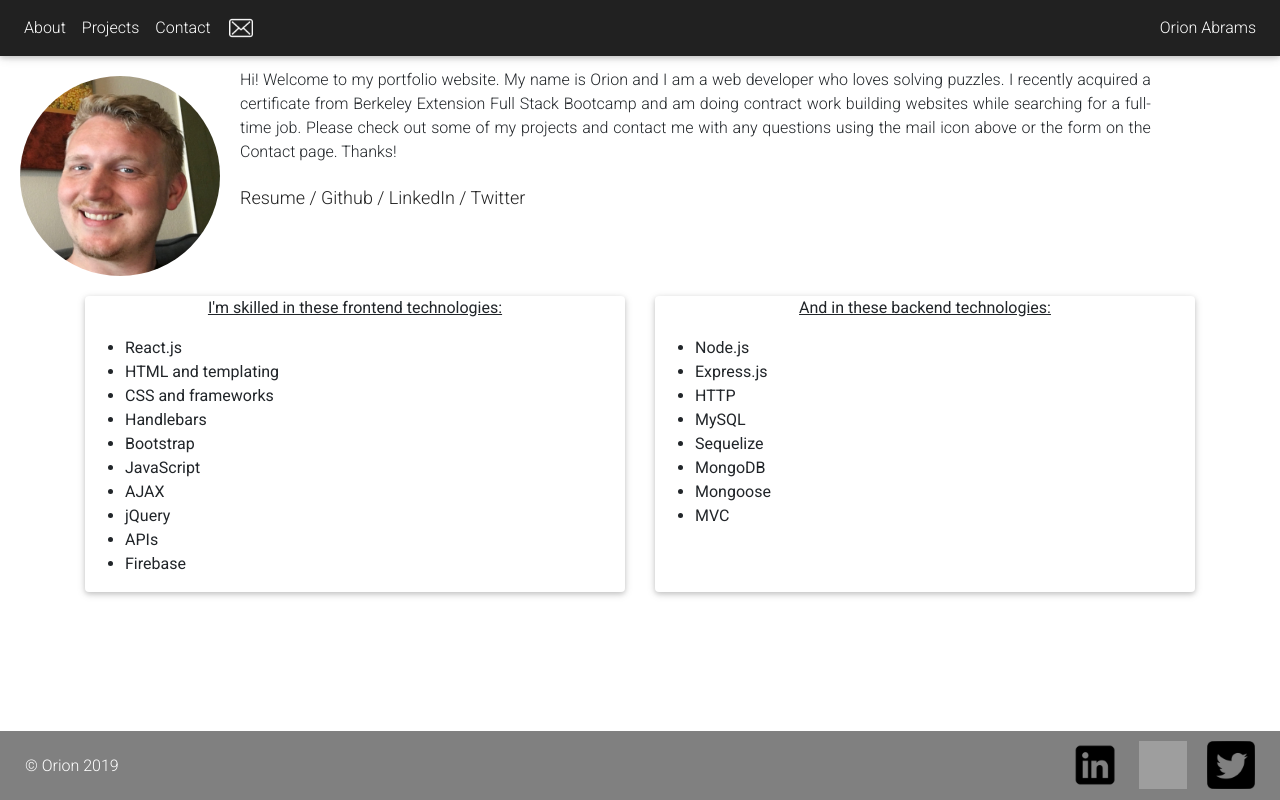
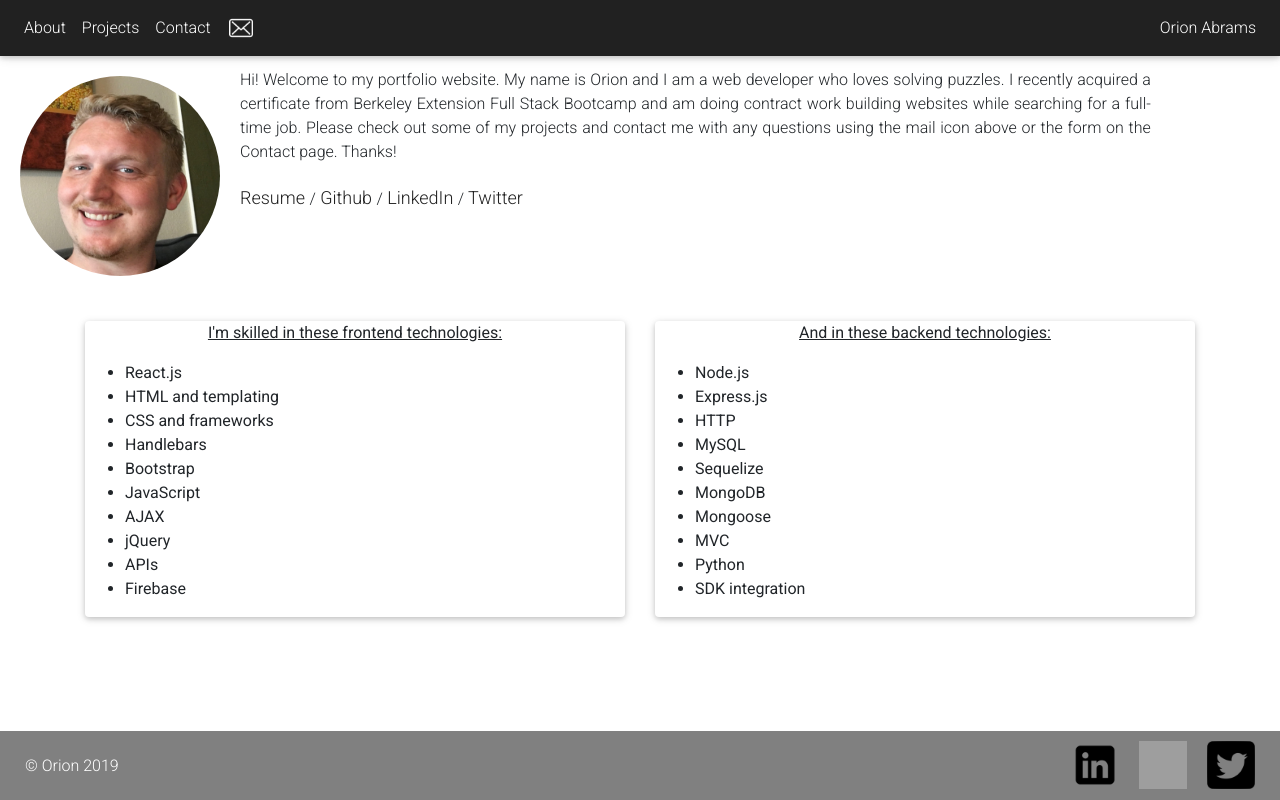
Before and after one commit to OrionAbrams/My-Portfolio, a React (Create React App) app: page / in a window 1280 px wide. Built offline with nearby package versions, Linux system fonts and the light colour scheme; grey boxes are pictures that could not be loaded.

Commit message:
fixed some visuals

```diff
--- a/src/components/pages/About.js
+++ b/src/components/pages/About.js
@@ -14,9 +14,9 @@ function About() {
             Hi! Welcome to my portfolio website. My name is Orion and I am a web developer who loves solving puzzles. I recently acquired a certificate from Berkeley Extension Full Stack Bootcamp and am doing contract work building websites while searching for a full-time job. Please check out some of my projects and contact me with any questions using the mail icon above or the form on the Contact page. Thanks!
         </p>
           <p className="bio">
-            <Link target="_blank" className="contact-links text-dark" to="//drive.google.com/file/d/14GC2oUkdZH_dKI7r7Fd4EDVvvjzs-Rsa/view?usp=sharing"> Resume / </Link>
-            <Link target="_blank" className="contact-links text-dark" to="//github.com/OrionAbrams"> Github / </Link>
-            <Link target="_blank" className="contact-links text-dark" to="//www.linkedin.com/in/orionabrams/"> LinkedIn / </Link>
+            <Link target="_blank" className="contact-links text-dark" to="//drive.google.com/file/d/14GC2oUkdZH_dKI7r7Fd4EDVvvjzs-Rsa/view?usp=sharing"> Resume </Link> /
+            <Link target="_blank" className="contact-links text-dark" to="//github.com/OrionAbrams"> Github </Link> /
+            <Link target="_blank" className="contact-links text-dark" to="//www.linkedin.com/in/orionabrams/"> LinkedIn </Link> /
             <Link target="_blank" className="contact-links text-dark space-from-footer" to="//twitter.com/OrionAbrams"> Twitter</Link>
           </p>
 
@@ -24,7 +24,7 @@ function About() {
       </div>
       <div className="container space-from-footer">
         <div className="row">
-          <div className="col-md-6">
+          <div className="col-md-6 top-space">
             <div className="card mw-75 h-100">
               <p className="text-center"><u>I'm skilled in these frontend technologies:</u></p>
               <ul>
@@ -42,7 +42,7 @@ function About() {
             </div>
           </div>
 
-          <div className="col-md-6">
+          <div className="col-md-6 top-space">
             <div className="card mw-75 h-100">
               <p className="text-center"><u>And in these backend technologies:</u></p>
               <ul>
@@ -54,6 +54,8 @@ function About() {
                 <li>MongoDB</li>
                 <li>Mongoose</li>
                 <li>MVC</li>
+                <li>Python</li>
+                <li>SDK integration</li>
               </ul>
             </div>
           </div>
```
